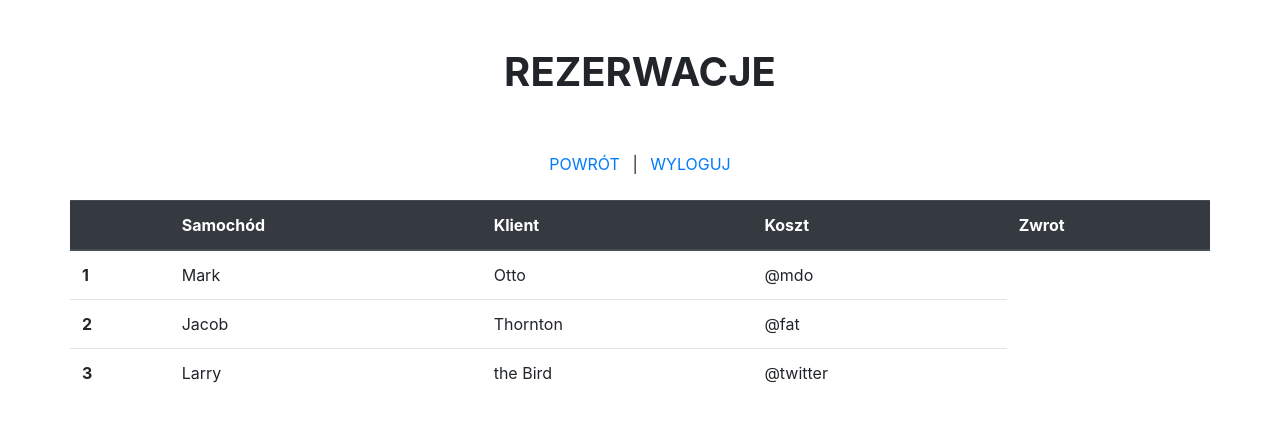
After one commit to olajarczyk/Reservation-System, a PHP site: page /admin/dashboard.html in a window 1280 px wide. The commit adds this page. Shown: the top 422 px of the page. Run offline with PHP 8.4, Linux system fonts and the light colour scheme.

Commit message:
Reservation dashboard

```diff
--- /dev/null
+++ b/admin/dashboard.html
@@ -0,0 +1,63 @@
+<!doctype html>
+<html lang="en">
+  <head>
+    <!-- Required meta tags -->
+    <meta charset="utf-8">
+    <meta name="viewport" content="width=device-width, initial-scale=1, shrink-to-fit=no">
+
+    <!-- Bootstrap CSS -->
+    <link rel="stylesheet" href="https://cdn.jsdelivr.net/npm/bootstrap@4.3.1/dist/css/bootstrap.min.css" integrity="sha384-ggOyR0iXCbMQv3Xipma34MD+dH/1fQ784/j6cY/iJTQUOhcWr7x9JvoRxT2MZw1T" crossorigin="anonymous">
+
+    <title>REZERWACJE</title>
+  </head>
+  <body>
+    <div class="col-12">
+        <h1 class="text-center font-weight-bold p-5">REZERWACJE</h1>
+        <div class="text-center">
+            <a href="" class="m-2">POWRÓT</a> | <a href="" class="m-2">WYLOGUJ</a>
+        </div>
+    </div>
+    <div class="container mt-4">
+        <div class="row">
+            <table class="table">
+                <thead class="thead-dark">
+                  <tr>
+                    <th scope="col">
+
+                    </th>
+                    <th scope="col">Samochód</th>
+                    <th scope="col">Klient</th>
+                    <th scope="col">Koszt</th>
+                    <th scope="col">Zwrot</th>
+                  </tr>
+                </thead>
+                <tbody>
+                  <tr>
+                    <th scope="row">1</th>
+                    <td>Mark</td>
+                    <td>Otto</td>
+                    <td>@mdo</td>
+                  </tr>
+                  <tr>
+                    <th scope="row">2</th>
+                    <td>Jacob</td>
+                    <td>Thornton</td>
+                    <td>@fat</td>
+                  </tr>
+                  <tr>
+                    <th scope="row">3</th>
+                    <td>Larry</td>
+                    <td>the Bird</td>
+                    <td>@twitter</td>
+                  </tr>
+                </tbody>
+              </table>
+        </div>
+    </div>
+    <!-- Optional JavaScript -->
+    <!-- jQuery first, then Popper.js, then Bootstrap JS -->
+    <script src="https://code.jquery.com/jquery-3.3.1.slim.min.js" integrity="sha384-q8i/X+965DzO0rT7abK41JStQIAqVgRVzpbzo5smXKp4YfRvH+8abtTE1Pi6jizo" crossorigin="anonymous"></script>
+    <script src="https://cdn.jsdelivr.net/npm/popper.js@1.14.7/dist/umd/popper.min.js" integrity="sha384-UO2eT0CpHqdSJQ6hJty5KVphtPhzWj9WO1clHTMGa3JDZwrnQq4sF86dIHNDz0W1" crossorigin="anonymous"></script>
+    <script src="https://cdn.jsdelivr.net/npm/bootstrap@4.3.1/dist/js/bootstrap.min.js" integrity="sha384-JjSmVgyd0p3pXB1rRibZUAYoIIy6OrQ6VrjIEaFf/nJGzIxFDsf4x0xIM+B07jRM" crossorigin="anonymous"></script>
+  </body>
+</html>
--- /dev/null
+++ b/js/main.js
@@ -0,0 +1,5 @@
+function smoothScroll(element){
+    document.querySelector(element).scrollIntoView(
+        {behavior:'smooth'}
+    )
+}
```
Also changed, not shown: admin/login.html (added, +30 -0 lines), css/style.css (+6 -2 lines), index.html (+14 -3 lines), assets/reservation.webp (added).
